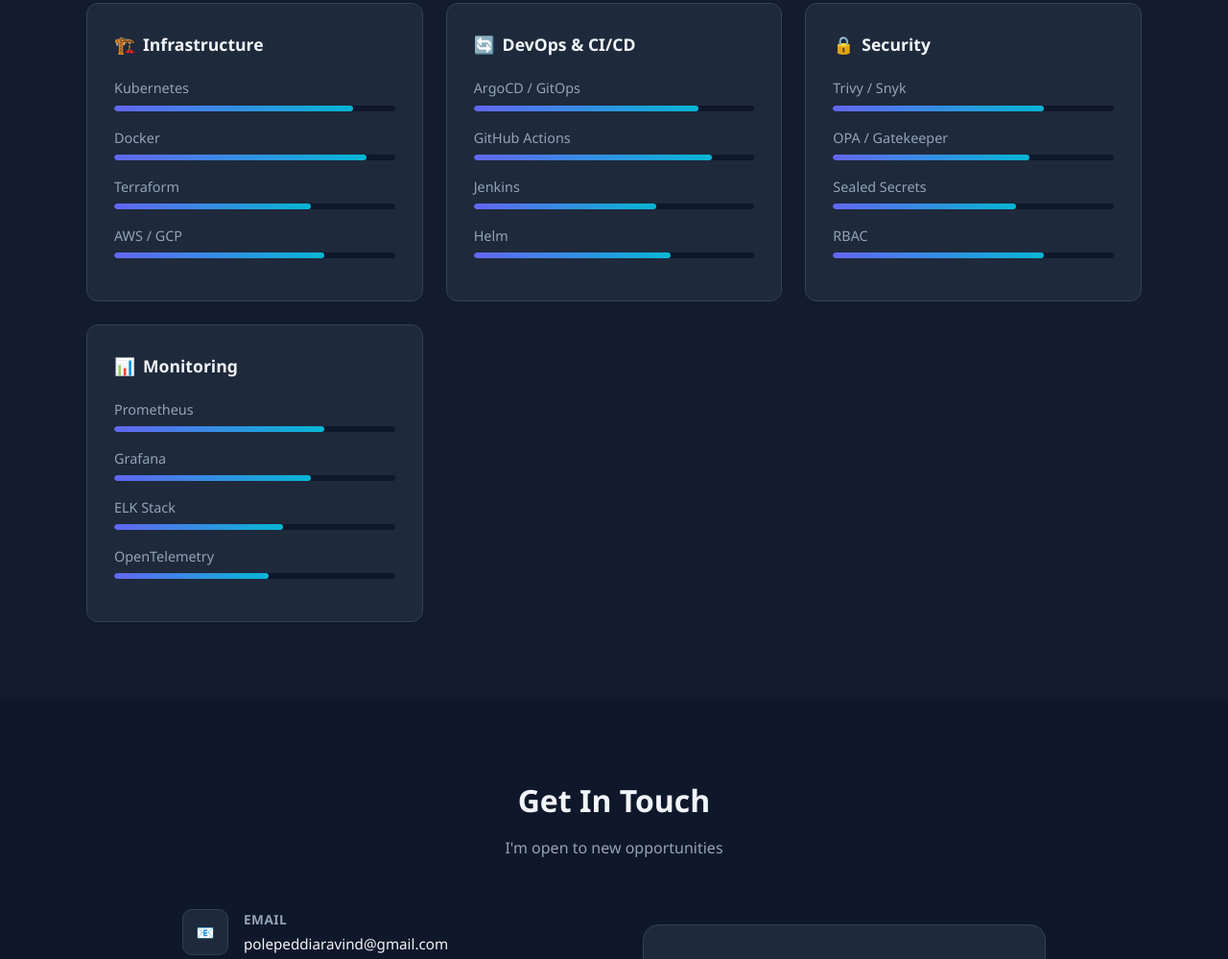
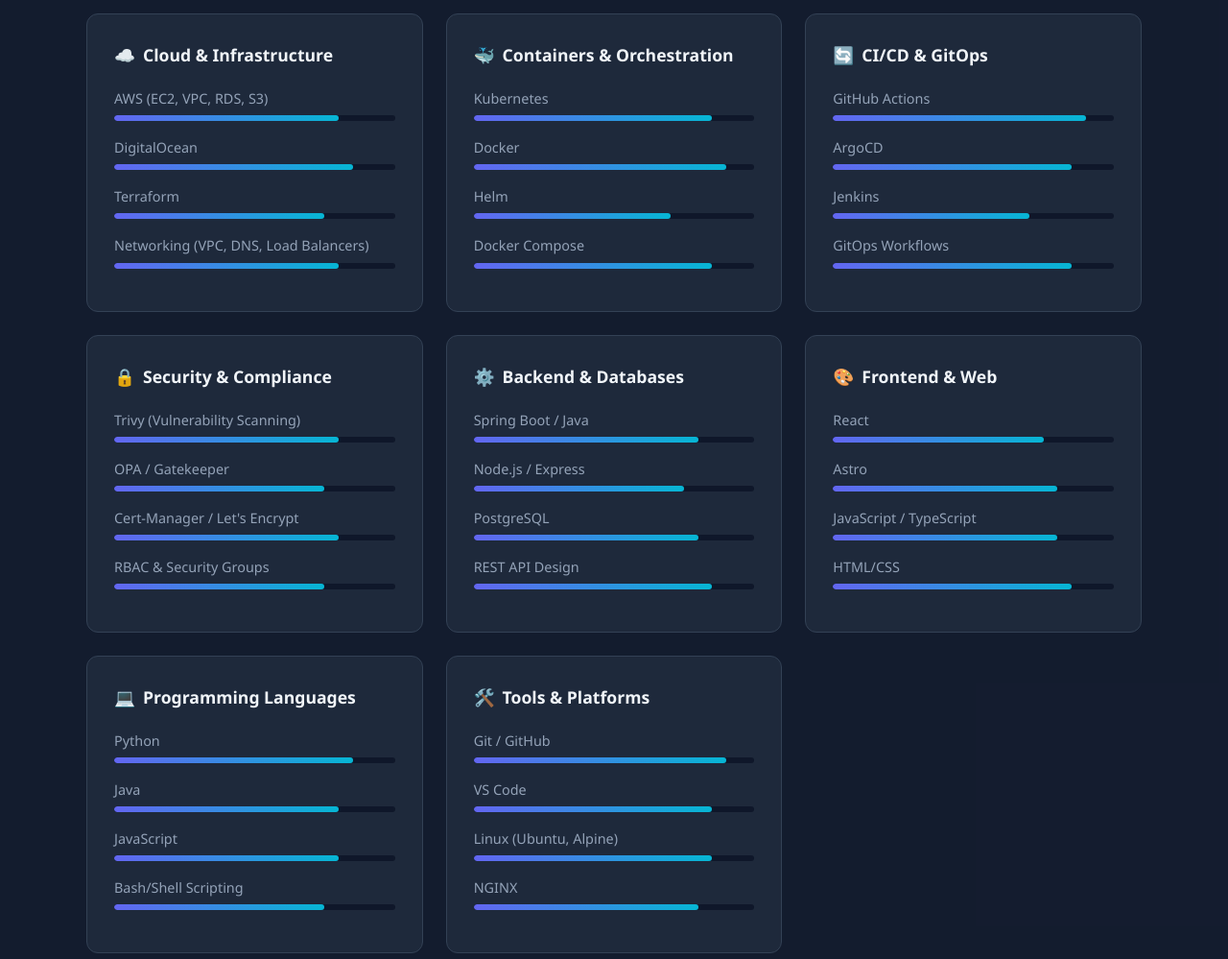
Before and after one commit to aravindpolepeddi/Aravind_Portfolio, an Astro site: page / in a window 1280 px wide. Shown: the part 2338-3337 px from the top of the page at 96% size. Built offline with nearby package versions, Linux system fonts and the light colour scheme; Astro itself is replaced by a stand-in of ours.

Commit message:
Updating Projects and Skills

```diff
--- a/src/components/Projects.astro
+++ b/src/components/Projects.astro
@@ -30,7 +30,7 @@
           <span class="tag">OPA</span>
           <span class="tag">GitHub Actions</span>
           <span class="tag">AI Remediation</span>
-          span class="tag">Cert-Manager</span>
+          <span class="tag">Cert-Manager</span>
         </div>
       </div>
 
--- a/src/components/Skills.astro
+++ b/src/components/Skills.astro
@@ -5,10 +5,35 @@
 
     <div class="skills-grid">
 
-      <!-- Category 1: Infrastructure -->
+      <!-- Category 1: Infrastructure & Cloud -->
       <div class="skill-category">
         <h3 class="category-title">
-          <span class="category-icon">🏗️</span> Infrastructure
+          <span class="category-icon">☁️</span> Cloud & Infrastructure
+        </h3>
+        <div class="skill-list">
+          <div class="skill-item">
+            <span class="skill-name">AWS (EC2, VPC, RDS, S3)</span>
+            <div class="skill-bar"><div class="skill-progress" style="width: 80%"></div></div>
+          </div>
+          <div class="skill-item">
+            <span class="skill-name">DigitalOcean</span>
+            <div class="skill-bar"><div class="skill-progress" style="width: 85%"></div></div>
+          </div>
+          <div class="skill-item">
+            <span class="skill-name">Terraform</span>
+            <div class="skill-bar"><div class="skill-progress" style="width: 75%"></div></div>
+          </div>
+          <div class="skill-item">
+            <span class="skill-name">Networking (VPC, DNS, Load Balancers)</span>
+            <div class="skill-bar"><div class="skill-progress" style="width: 80%"></div></div>
+          </div>
+        </div>
+      </div>
+
+      <!-- Category 2: Containers & Orchestration -->
+      <div class="skill-category">
+        <h3 class="category-title">
+          <span class="category-icon">🐳</span> Containers & Orchestration
         </h3>
         <div class="skill-list">
           <div class="skill-item">
@@ -20,87 +45,162 @@
             <div class="skill-bar"><div class="skill-progress" style="width: 90%"></div></div>
           </div>
           <div class="skill-item">
-            <span class="skill-name">Terraform</span>
+            <span class="skill-name">Helm</span>
             <div class="skill-bar"><div class="skill-progress" style="width: 70%"></div></div>
           </div>
           <div class="skill-item">
-            <span class="skill-name">AWS / GCP</span>
+            <span class="skill-name">Docker Compose</span>
+            <div class="skill-bar"><div class="skill-progress" style="width: 85%"></div></div>
+          </div>
+        </div>
+      </div>
+
+      <!-- Category 3: CI/CD & GitOps -->
+      <div class="skill-category">
+        <h3 class="category-title">
+          <span class="category-icon">🔄</span> CI/CD & GitOps
+        </h3>
+        <div class="skill-list">
+          <div class="skill-item">
+            <span class="skill-name">GitHub Actions</span>
+            <div class="skill-bar"><div class="skill-progress" style="width: 90%"></div></div>
+          </div>
+          <div class="skill-item">
+            <span class="skill-name">ArgoCD</span>
+            <div class="skill-bar"><div class="skill-progress" style="width: 85%"></div></div>
+          </div>
+          <div class="skill-item">
+            <span class="skill-name">Jenkins</span>
+            <div class="skill-bar"><div class="skill-progress" style="width: 70%"></div></div>
+          </div>
+          <div class="skill-item">
+            <span class="skill-name">GitOps Workflows</span>
+            <div class="skill-bar"><div class="skill-progress" style="width: 85%"></div></div>
+          </div>
+        </div>
+      </div>
+
+      <!-- Category 4: Security & Compliance -->
+      <div class="skill-category">
+        <h3 class="category-title">
+          <span class="category-icon">🔒</span> Security & Compliance
+        </h3>
+        <div class="skill-list">
+          <div class="skill-item">
+            <span class="skill-name">Trivy (Vulnerability Scanning)</span>
+            <div class="skill-bar"><div class="skill-progress" style="width: 80%"></div></div>
+          </div>
+          <div class="skill-item">
+            <span class="skill-name">OPA / Gatekeeper</span>
+            <div class="skill-bar"><div class="skill-progress" style="width: 75%"></div></div>
+          </div>
+          <div class="skill-item">
+            <span class="skill-name">Cert-Manager / Let's Encrypt</span>
+            <div class="skill-bar"><div class="skill-progress" style="width: 80%"></div></div>
+          </div>
+          <div class="skill-item">
+            <span class="skill-name">RBAC & Security Groups</span>
             <div class="skill-bar"><div class="skill-progress" style="width: 75%"></div></div>
           </div>
         </div>
       </div>
 
-      <!-- Category 2: DevOps & CI/CD -->
+      <!-- Category 5: Backend & Databases -->
       <div class="skill-category">
         <h3 class="category-title">
-          <span class="category-icon">🔄</span> DevOps & CI/CD
+          <span class="category-icon">⚙️</span> Backend & Databases
         </h3>
         <div class="skill-list">
           <div class="skill-item">
-            <span class="skill-name">ArgoCD / GitOps</span>
+            <span class="skill-name">Spring Boot / Java</span>
             <div class="skill-bar"><div class="skill-progress" style="width: 80%"></div></div>
           </div>
           <div class="skill-item">
-            <span class="skill-name">GitHub Actions</span>
-            <div class="skill-bar"><div class="skill-progress" style="width: 85%"></div></div>
+            <span class="skill-name">Node.js / Express</span>
+            <div class="skill-bar"><div class="skill-progress" style="width: 75%"></div></div>
           </div>
           <div class="skill-item">
-            <span class="skill-name">Jenkins</span>
-            <div class="skill-bar"><div class="skill-progress" style="width: 65%"></div></div>
+            <span class="skill-name">PostgreSQL</span>
+            <div class="skill-bar"><div class="skill-progress" style="width: 80%"></div></div>
           </div>
           <div class="skill-item">
-            <span class="skill-name">Helm</span>
-            <div class="skill-bar"><div class="skill-progress" style="width: 70%"></div></div>
+            <span class="skill-name">REST API Design</span>
+            <div class="skill-bar"><div class="skill-progress" style="width: 85%"></div></div>
           </div>
         </div>
       </div>
 
-      <!-- Category 3: Security -->
+      <!-- Category 6: Frontend & Web -->
       <div class="skill-category">
         <h3 class="category-title">
-          <span class="category-icon">🔒</span> Security
+          <span class="category-icon">🎨</span> Frontend & Web
         </h3>
         <div class="skill-list">
           <div class="skill-item">
-            <span class="skill-name">Trivy / Snyk</span>
+            <span class="skill-name">React</span>
             <div class="skill-bar"><div class="skill-progress" style="width: 75%"></div></div>
           </div>
           <div class="skill-item">
-            <span class="skill-name">OPA / Gatekeeper</span>
-            <div class="skill-bar"><div class="skill-progress" style="width: 70%"></div></div>
+            <span class="skill-name">Astro</span>
+            <div class="skill-bar"><div class="skill-progress" style="width: 80%"></div></div>
           </div>
           <div class="skill-item">
-            <span class="skill-name">Sealed Secrets</span>
-            <div class="skill-bar"><div class="skill-progress" style="width: 65%"></div></div>
+            <span class="skill-name">JavaScript / TypeScript</span>
+            <div class="skill-bar"><div class="skill-progress" style="width: 80%"></div></div>
           </div>
           <div class="skill-item">
-            <span class="skill-name">RBAC</span>
+            <span class="skill-name">HTML/CSS</span>
+            <div class="skill-bar"><div class="skill-progress" style="width: 85%"></div></div>
+          </div>
+        </div>
+      </div>
+
+      <!-- Category 7: Programming Languages -->
+      <div class="skill-category">
+        <h3 class="category-title">
+          <span class="category-icon">💻</span> Programming Languages
+        </h3>
+        <div class="skill-list">
+          <div class="skill-item">
+            <span class="skill-name">Python</span>
+            <div class="skill-bar"><div class="skill-progress" style="width: 85%"></div></div>
+          </div>
+          <div class="skill-item">
+            <span class="skill-name">Java</span>
+            <div class="skill-bar"><div class="skill-progress" style="width: 80%"></div></div>
+          </div>
+          <div class="skill-item">
+            <span class="skill-name">JavaScript</span>
+            <div class="skill-bar"><div class="skill-progress" style="width: 80%"></div></div>
+          </div>
+          <div class="skill-item">
+            <span class="skill-name">Bash/Shell Scripting</span>
             <div class="skill-bar"><div class="skill-progress" style="width: 75%"></div></div>
           </div>
         </div>
       </div>
 
-      <!-- Category 4: Monitoring -->
+      <!-- Category 8: Tools & Platforms -->
       <div class="skill-category">
         <h3 class="category-title">
-          <span class="category-icon">📊</span> Monitoring
+          <span class="category-icon">🛠️</span> Tools & Platforms
         </h3>
         <div class="skill-list">
           <div class="skill-item">
-            <span class="skill-name">Prometheus</span>
-            <div class="skill-bar"><div class="skill-progress" style="width: 75%"></div></div>
+            <span class="skill-name">Git / GitHub</span>
+            <div class="skill-bar"><div class="skill-progress" style="width: 90%"></div></div>
           </div>
           <div class="skill-item">
-            <span class="skill-name">Grafana</span>
-            <div class="skill-bar"><div class="skill-progress" style="width: 70%"></div></div>
+            <span class="skill-name">VS Code</span>
+            <div class="skill-bar"><div class="skill-progress" style="width: 85%"></div></div>
           </div>
           <div class="skill-item">
-            <span class="skill-name">ELK Stack</span>
-            <div class="skill-bar"><div class="skill-progress" style="width: 60%"></div></div>
+            <span class="skill-name">Linux (Ubuntu, Alpine)</span>
+            <div class="skill-bar"><div class="skill-progress" style="width: 85%"></div></div>
           </div>
           <div class="skill-item">
-            <span class="skill-name">OpenTelemetry</span>
-            <div class="skill-bar"><div class="skill-progress" style="width: 55%"></div></div>
+            <span class="skill-name">NGINX</span>
+            <div class="skill-bar"><div class="skill-progress" style="width: 80%"></div></div>
           </div>
         </div>
       </div>
```
